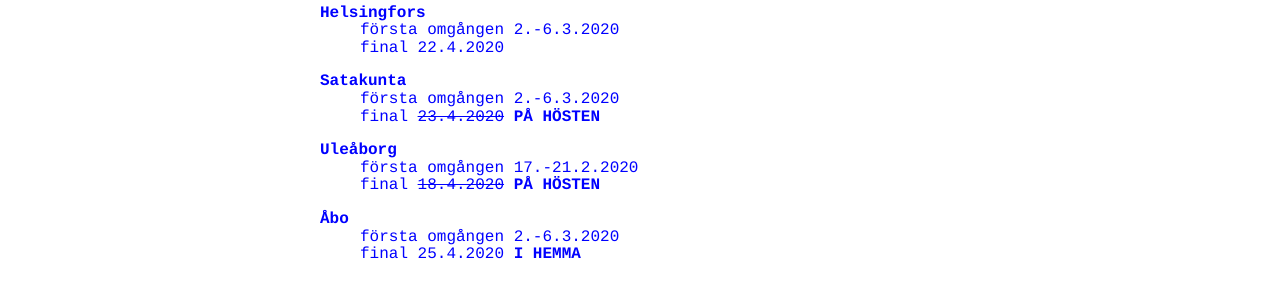
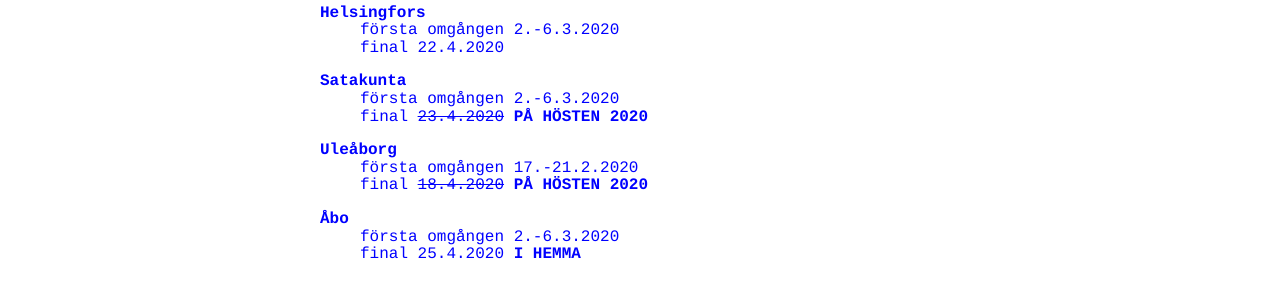
Before and after one commit to matematiikkakilpailut/matematiikkakilpailut.github.io, a Jekyll site: the page built from seiskat/sv/index.html, in a window 1280 px wide. Shown: the part 407-705 px from the top of the page. Built offline with Jekyll 4.4.1, drawn with Linux system fonts in a browser that asks for light colours.

Commit message:
Update index.html

```diff
--- a/seiskat/sv/index.html
+++ b/seiskat/sv/index.html
@@ -20,10 +20,10 @@
   <dd>final 22.4.2020</dd>
   <dt>Satakunta</dt>
   <dd>f&ouml;rsta omg&aring;ngen 2.-6.3.2020</dd>
-  <dd>final <strike>23.4.2020</strike><b> PÅ HÖSTEN</b></dd>
+  <dd>final <strike>23.4.2020</strike><b> PÅ HÖSTEN 2020</b></dd>
   <dt>Ule&aring;borg</dt>
   <dd>f&ouml;rsta omg&aring;ngen 17.-21.2.2020</dd>
-  <dd>final <strike>18.4.2020</strike><b> PÅ HÖSTEN</b></dd>
+  <dd>final <strike>18.4.2020</strike><b> PÅ HÖSTEN 2020</b></dd>
   <dt>&Aring;bo</dt>
   <dd>f&ouml;rsta omg&aring;ngen 2.-6.3.2020</dd>
   <dd>final 25.4.2020<b> I HEMMA </b></dd>
```
